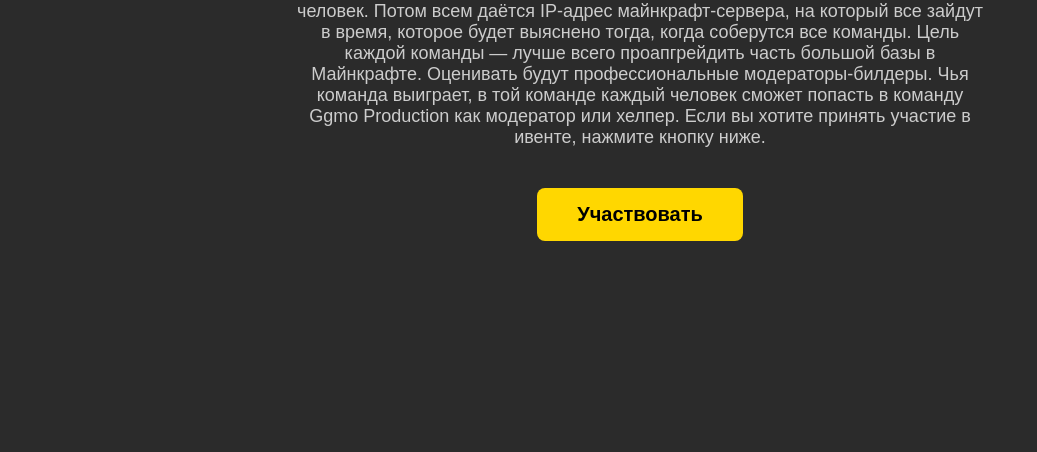
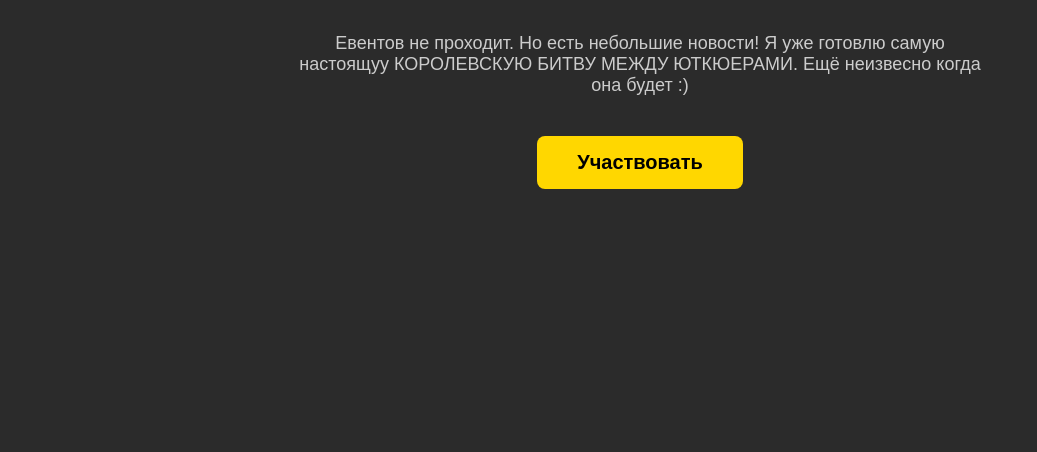
Before and after one commit to ProstoGgmo/GgmoRoom, a plain HTML site: page event.html in a window 1280 px wide. Shown: the part 388-840 px from the top of the page, without its empty margins (0-1037 px from the left). Drawn offline with Linux system fonts and the light colour scheme.

Commit message:
Update event.html
Это не обновление, это просто переработка инфы

```diff
--- a/event.html
+++ b/event.html
@@ -79,13 +79,8 @@
 
   <h1>Евент</h1>
   <p>
-    Грандиозный евент! Будет 20 человек. Суть в том, что набирается 4 команды по 5 человек.
-    Потом всем даётся IP-адрес майнкрафт-сервера, на который все зайдут в время,
-    которое будет выяснено тогда, когда соберутся все команды.
-    Цель каждой команды — лучше всего проапгрейдить часть большой базы в Майнкрафте.
-    Оценивать будут профессиональные модераторы-билдеры.
-    Чья команда выиграет, в той команде каждый человек сможет попасть в команду Ggmo Production как модератор или хелпер.
-    Если вы хотите принять участие в ивенте, нажмите кнопку ниже.
+   Евентов не проходит. Но есть небольшие новости! Я уже готовлю самую настоящуу КОРОЛЕВСКУЮ БИТВУ
+    МЕЖДУ ЮТКЮЕРАМИ. Ещё неизвесно когда она будет :)
   </p>
   <button class="participate" id="participateBtn">Участвовать</button>
 
```
